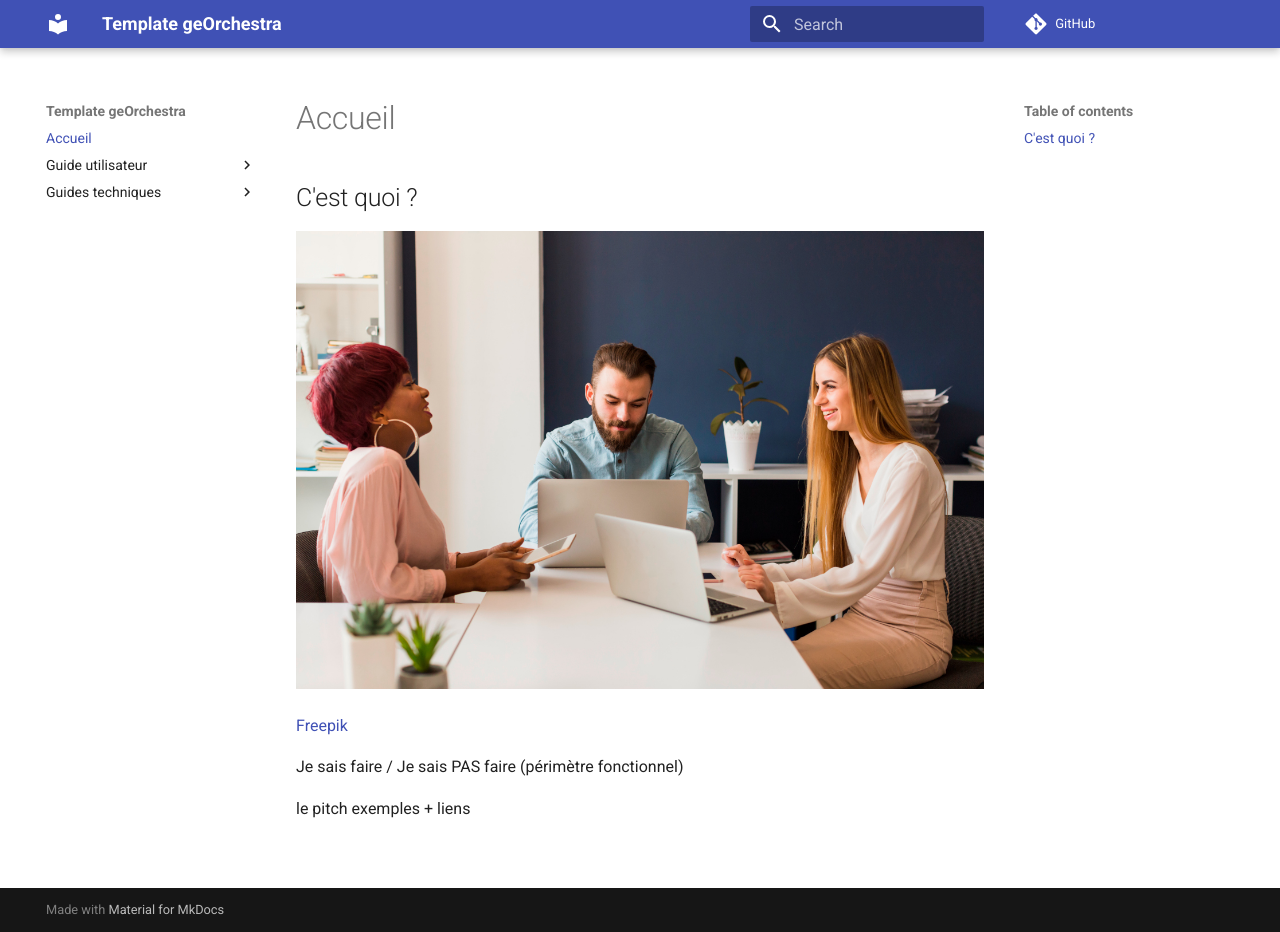
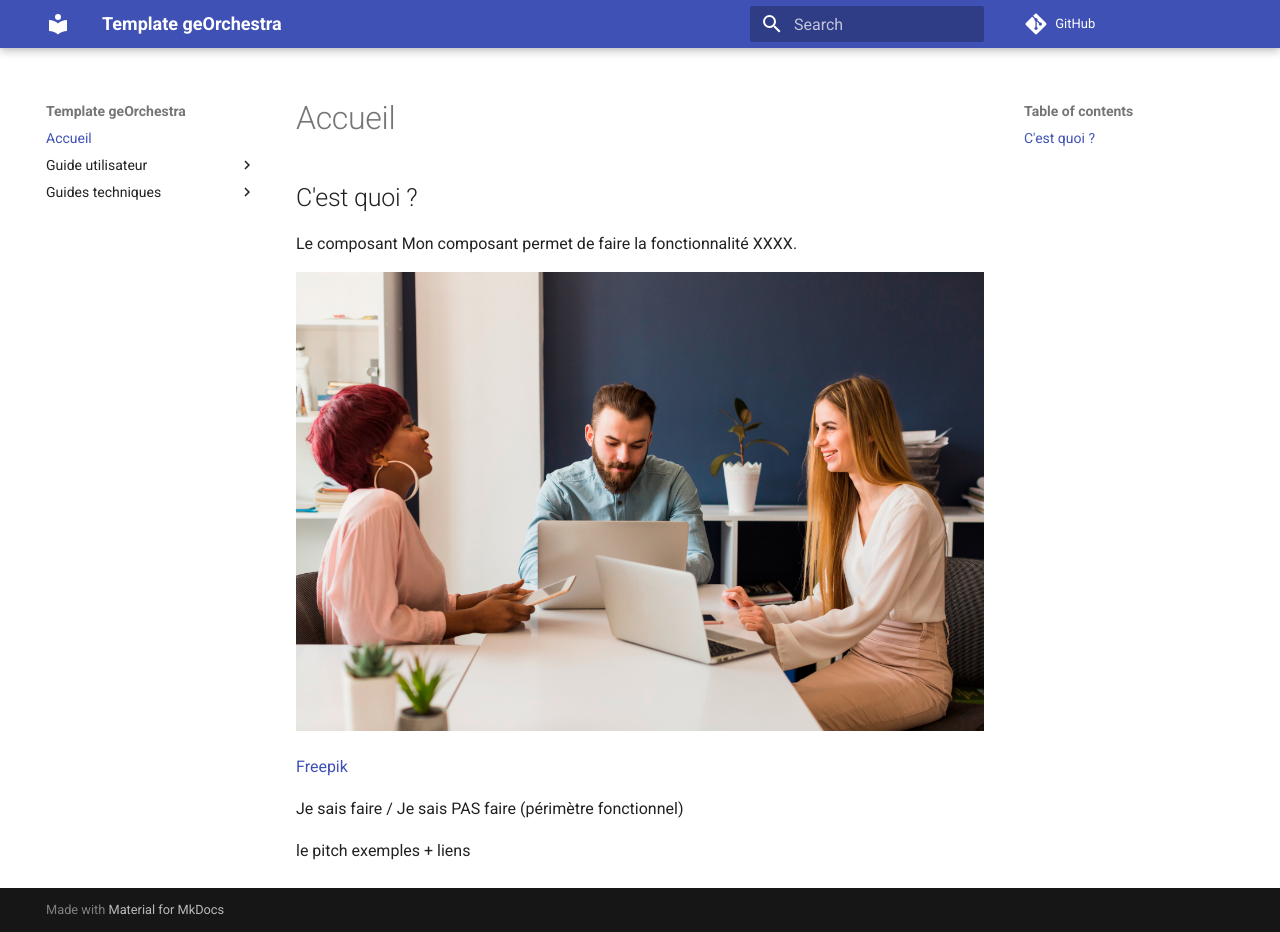
Before and after one commit to georchestra/georchestra_documentation, an MkDocs documentation site: the page built from docs/index.md, in a window 1280 px wide and 932 px high. Built offline with MkDocs 1.6.1 and Material for MkDocs 9.7.7, drawn with Linux system fonts in a browser that asks for light colours; comment, search, counter and statistics services are not loaded.

Commit message:
Update index.md

```diff
--- a/docs/index.md
+++ b/docs/index.md
@@ -2,6 +2,7 @@
 
 ## C'est quoi ?
 
+Le composant Mon composant permet de faire la fonctionnalité XXXX.
 
 
 
```
